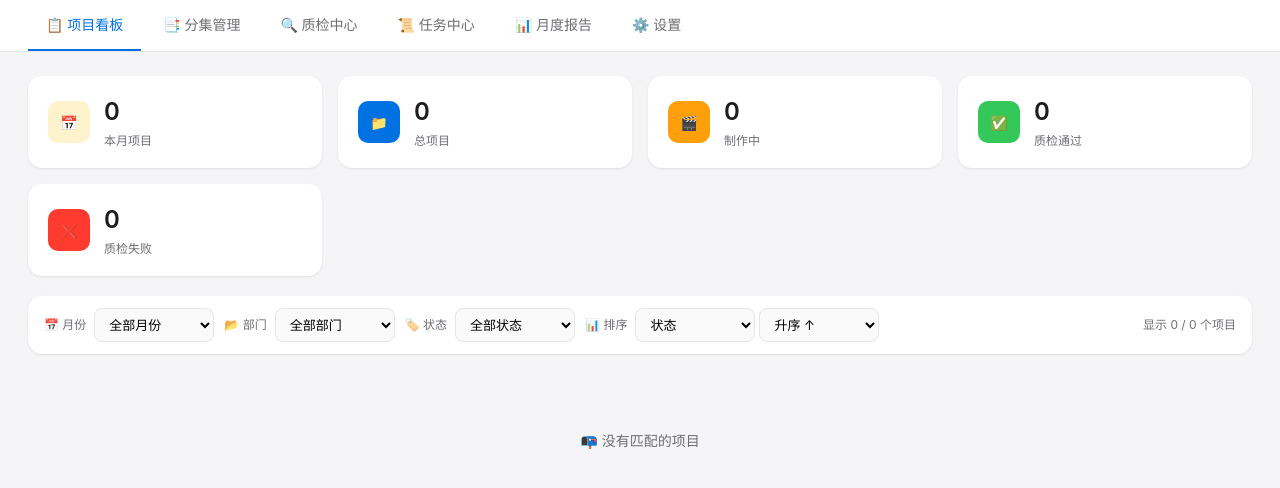
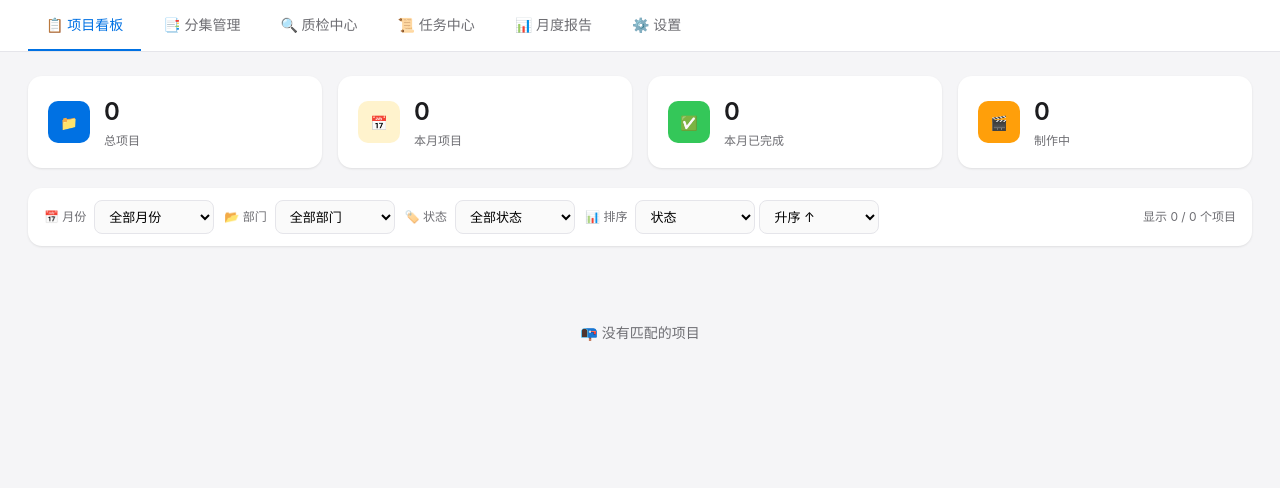
Before and after one commit to vhdaqd0410/Drama-Workspace, a Flask app: page / in a window 1280 px wide. Shown: the part 57-545 px from the top of the page. Run offline with Flask 2, Linux system fonts and the light colour scheme; data that the repository does not hold is empty.

Commit message:
ui: 首页显示优化——统计卡片重排+去质检通过/失败+本月已完成+清除筛选
1. 统计卡片顺序改为：总项目 → 本月项目 → 本月已完成 → 制作中
   （原顺序为本月/总/制作中/质检通过/质检失败）
2. 去掉'质检通过''质检失败'两个统计卡片（状态下拉框同步移除多余选项）
3. 新增'本月已完成'统计（本月+已完成状态）
4. 各统计卡片点击后自动设置对应筛选（总项目=清除筛选，本月=按月筛选等）
5. 筛选栏新增'清除筛选'按钮，有筛选激活时显示
6. 组内NAS section 标题高亮 + 🎯 前缀，增强辨识度

```diff
--- a/static/js/core.js
+++ b/static/js/core.js
@@ -313,17 +313,6 @@ function renderStats(){
     const s = String(p.custom_status || '');
     return s.includes('剪辑') || s.includes('审核') || s.includes('修改');
   }).length;
-  const passed = list.filter(p => {
-    const q = p.qa_status;
-    if (!q || typeof q !== 'object') return false;
-    return String(q.status || '').toLowerCase() === 'pass';
-  }).length;
-  const failed = list.filter(p => {
-    const q = p.qa_status;
-    if (!q || typeof q !== 'object') return false;
-    const s = String(q.status || '').toLowerCase();
-    return s === 'fail' || s === 'error';
-  }).length;
   const nowMonth = new Date().getFullYear() + '-' + String(new Date().getMonth()+1).padStart(2,'0');
   // 只统计"有实际制作痕迹"的项目（排除空壳/模板目录）
   const activeList = list.filter(p => {
@@ -333,12 +322,16 @@ function renderStats(){
     return s || (d && d !== 'pending') || t > 0;
   });
   const thisMonth = activeList.filter(p => p.project_month === nowMonth).length;
+  // 本月已完成项目 = 本月且有"已完成"状态 或 已完成组里的本月项目
+  const thisMonthDone = activeList.filter(p =>
+    p.project_month === nowMonth &&
+    String(p.custom_status || '').trim() === '已完成'
+  ).length;
   $('statsRow').innerHTML=`
-    <div class="stat-card" onclick="$('filterMonth').value='${nowMonth}';renderDashboard()" style="cursor:pointer"><div class="stat-icon" style="background:#fff3cd;color:#856404">📅</div><div><div class="stat-num">${thisMonth}</div><div class="stat-label">本月项目</div></div></div>
-    <div class="stat-card"><div class="stat-icon blue">📁</div><div><div class="stat-num">${total}</div><div class="stat-label">总项目</div></div></div>
-    <div class="stat-card"><div class="stat-icon orange">🎬</div><div><div class="stat-num">${inProd}</div><div class="stat-label">制作中</div></div></div>
-    <div class="stat-card"><div class="stat-icon green">✅</div><div><div class="stat-num">${passed}</div><div class="stat-label">质检通过</div></div></div>
-    <div class="stat-card"><div class="stat-icon red">❌</div><div><div class="stat-num">${failed}</div><div class="stat-label">质检失败</div></div></div>`;
+    <div class="stat-card" onclick="$('globalSearch').value='';$('filterStatus').value='';$('filterDept').value='';$('filterMonth').value='';renderDashboard()" style="cursor:pointer"><div class="stat-icon blue">📁</div><div><div class="stat-num">${total}</div><div class="stat-label">总项目</div></div></div>
+    <div class="stat-card" onclick="$('filterMonth').value='${nowMonth}';$('filterStatus').value='';renderDashboard()" style="cursor:pointer"><div class="stat-icon" style="background:#fff3cd;color:#856404">📅</div><div><div class="stat-num">${thisMonth}</div><div class="stat-label">本月项目</div></div></div>
+    <div class="stat-card" onclick="$('filterMonth').value='${nowMonth}';$('filterStatus').value='已完成';renderDashboard()" style="cursor:pointer"><div class="stat-icon green">✅</div><div><div class="stat-num">${thisMonthDone}</div><div class="stat-label">本月已完成</div></div></div>
+    <div class="stat-card" onclick="$('filterMonth').value='';$('filterStatus').value='';$('globalSearch').value='';renderDashboard();document.querySelector('#projectGrid').scrollIntoView()" style="cursor:pointer"><div class="stat-icon orange">🎬</div><div><div class="stat-num">${inProd}</div><div class="stat-label">制作中</div></div></div>`;
 }
 function getDeptStyle(dept){
   if(!dept)return '';
@@ -471,6 +464,18 @@ function updateMonthFilter(){
   if(cur){const opts=Array.from(sel.options);for(const o of opts){if(o.value===cur){sel.value=cur;break}}}
 }
 
+// 清除所有筛选条件
+function clearAllFilters(){
+  try{
+    if($('globalSearch'))$('globalSearch').value='';
+    if($('filterDept'))$('filterDept').value='';
+    if($('filterStatus'))$('filterStatus').value='';
+    if($('filterMonth'))$('filterMonth').value='';
+    renderDashboard();
+    toast('已清除全部筛选', 'info');
+  }catch(e){}
+}
+
 function updateDepartmentFilter(){
   const depts=[...new Set(projects.map(p=>p.department).filter(Boolean))];
   const sel=$('filterDept');
@@ -572,6 +577,13 @@ function renderDashboard(){
     const arrow=sec.collapsed?'▶':'▼';
     totalShown+=projs.length;
 
+    // 组内NAS section 高亮（本部门进行中，最常看）
+    const isGroupActive = sec.key === 'group_active';
+    const sectionHeaderStyle = isGroupActive
+      ? 'background:linear-gradient(135deg,#f0f7ff,#e3eefb);'
+      : '';
+    const titlePrefix = isGroupActive ? '🎯 ' : (sec.type==='completed' ? '✅ ' : '');
+
     // 组内NAS (group_active) 或筛选激活 → 全渲染
     const alwaysFull = (sec.key === 'group_active') || _forceFull;
     const renderCount = alwaysFull ? projs.length : Math.min(_LAZY_BATCH, projs.length);
@@ -589,9 +601,9 @@ function renderDashboard(){
       : '';
     return `
     <div class="section-block ${collapsed}" data-section-key="${sec.key}">
-      <div class="section-header" onclick="toggleSection('${sec.key}')">
+      <div class="section-header" onclick="toggleSection('${sec.key}')" style="${sectionHeaderStyle}">
         <span class="section-arrow">${arrow}</span>
-        <span class="section-title">${sec.name}</span>
+        <span class="section-title">${titlePrefix}${sec.name}</span>
         ${batchRefreshBtn}
         <span class="section-count">${projs.length} 个项目${hasMore?' (首次显示 '+renderCount+')':''}</span>
       </div>
@@ -626,6 +638,13 @@ function renderDashboard(){
   if(fc){
     const total=allSections.reduce((s,sec)=>s+(sec.projects?.length||0),0);
     fc.textContent=`显示 ${totalShown} / ${total} 个项目`;
+  }
+
+  // 清除筛选按钮：有激活筛选时显示
+  const clearBtn=$('clearFilterBtn');
+  if(clearBtn){
+    const hasFilter = q || fd || fs || fm;
+    clearBtn.style.display = hasFilter ? 'inline-block' : 'none';
   }
 
   // 批量栏
--- a/templates/index.html
+++ b/templates/index.html
@@ -520,8 +520,6 @@ a{color:var(--blue);text-decoration:none}
         <option value="已交付">已交付</option>
         <option value="待质检">待质检</option>
         <option value="质检中">质检中</option>
-        <option value="质检通过">质检通过</option>
-        <option value="质检失败">质检失败</option>
         <option value="已完成">已完成</option>
       </select>
     </div>
@@ -542,6 +540,7 @@ a{color:var(--blue);text-decoration:none}
 
     <div class="filter-spacer"></div>
     <div class="filter-count" id="filterCount"></div>
+    <button id="clearFilterBtn" class="btn btn-sm" onclick="clearAllFilters()" style="display:none;color:#c5221f;border-color:#f5c6c4" title="清除所有筛选">✕ 清除筛选</button>
   </div>
   <div id="episodeAlertBanner" style="display:none"></div>
   <div id="projectGrid" class="sections-container"></div>
@@ -909,7 +908,7 @@ window.__API_KEY__ = "{{ api_key|default('','safe') }}";
 window.onerror = function(msg, url, line, col, err){
 };
 </script>
-<script src="/static/js/core.js?v=20260815a"></script>
+<script src="/static/js/core.js?v=20260815b"></script>
 <script src="/static/js/project.js?v=20260815q"></script>
 <script src="/static/js/tabs.js?v=20260815m"></script>
 <script src="/static/js/episode.js?v=20260815s"></script>
```
